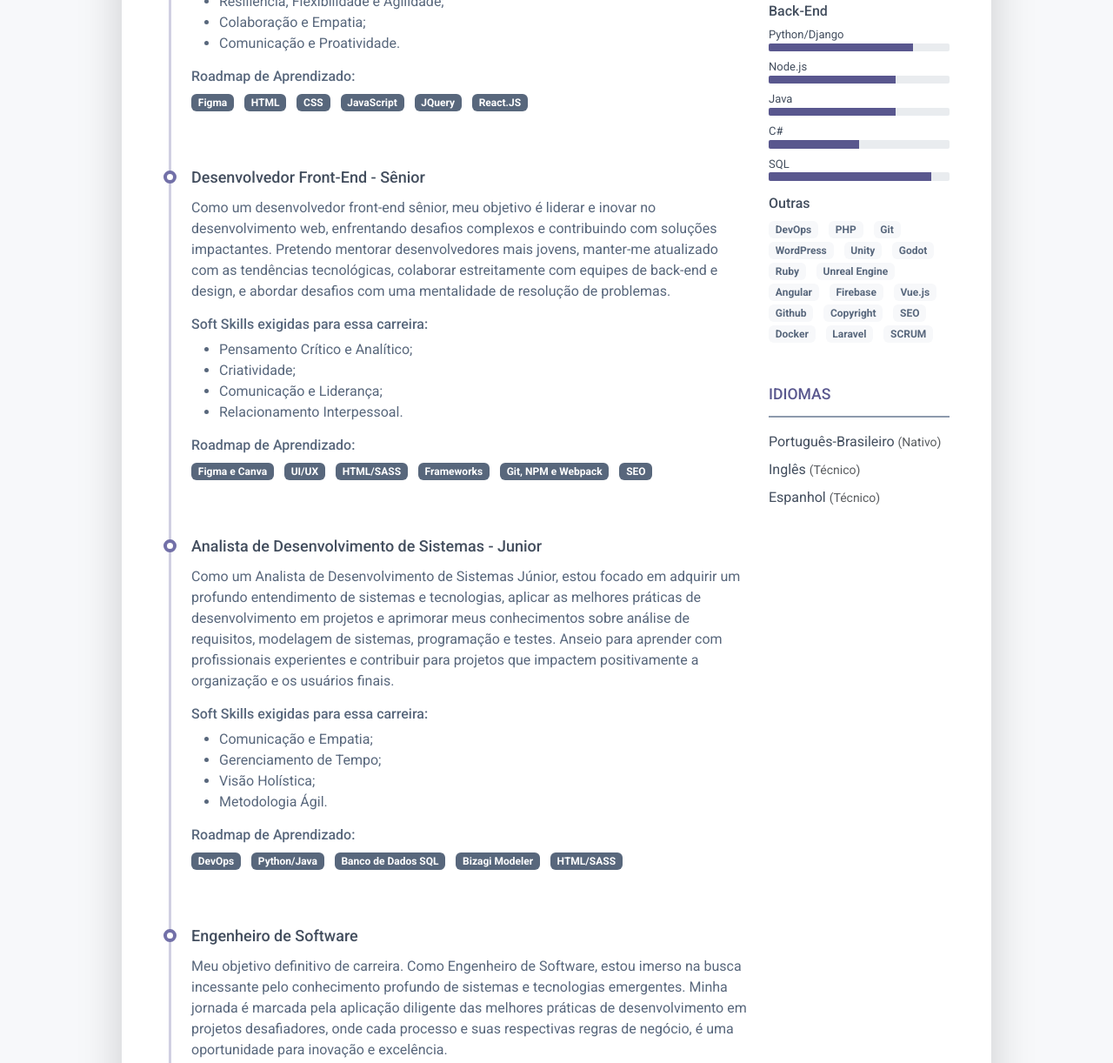
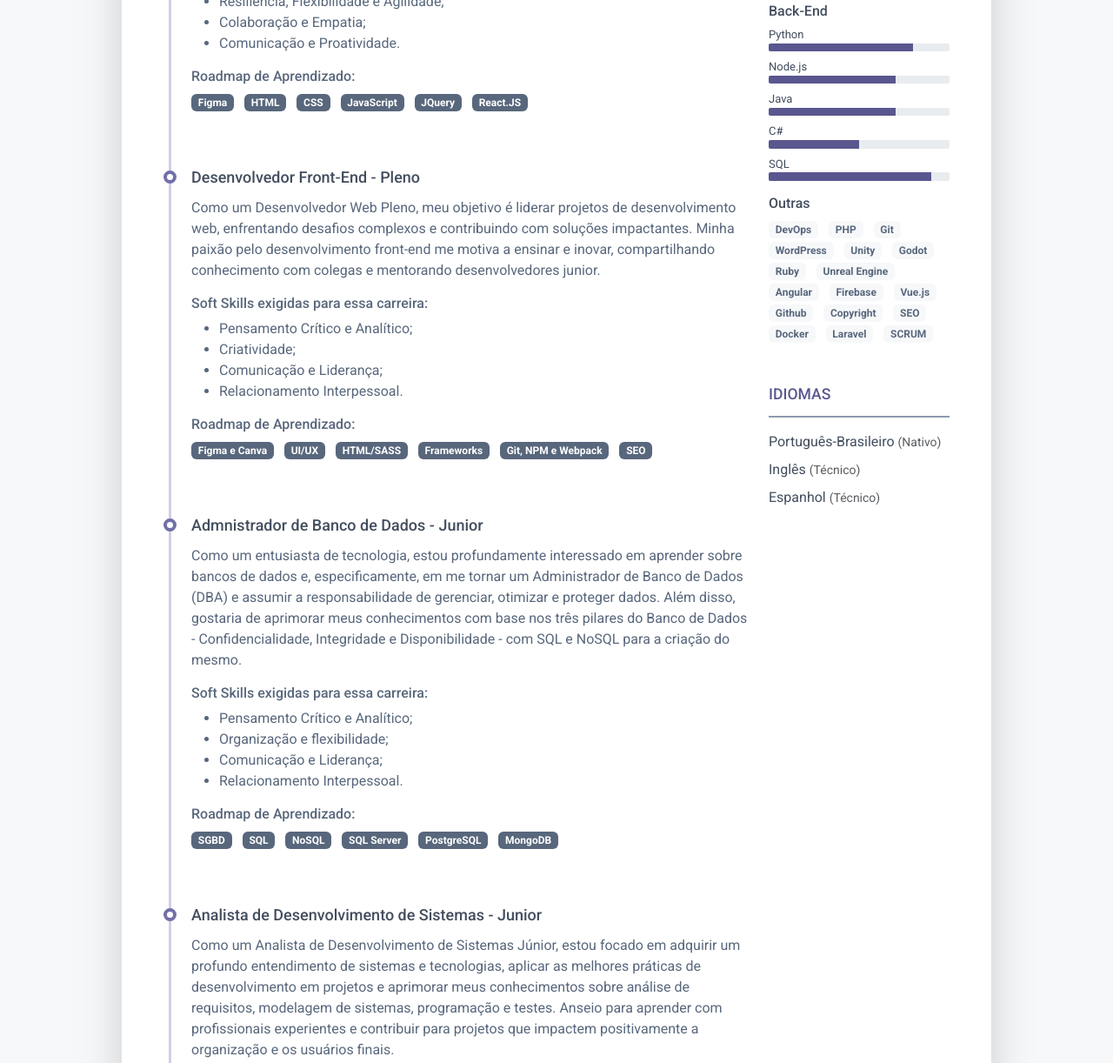
Before and after one commit to ggumarques/CareerPlan, a plain HTML site: page index.html in a window 1280 px wide. Shown: the part 1025-2247 px from the top of the page at 87% size. Drawn offline with Linux system fonts and the light colour scheme.

Commit message:
atualizando com DBA

```diff
--- a/index.html
+++ b/index.html
@@ -98,8 +98,7 @@
 				<div class="row">
 					<div class="col-lg-9">
 						<section class="resume-section experience-section mb-5">
-							<h2 class="resume-section-title text-uppercase font-weight-bold pb-3 mb-3">Mapa de Carreira
-							</h2>
+							<h2 class="resume-section-title text-uppercase font-weight-bold pb-3 mb-3">Mapa de Carreira</h2>
 							<div class="resume-section-content">
 								<div class="resume-timeline position-relative">
 									<article class="resume-timeline-item position-relative pb-5">
@@ -112,7 +111,7 @@
 										</div>
 										<div class="resume-timeline-item-desc">
 											<p>Como um aspirante a desenvolvedor front-end júnior, meu objetivo principal é mergulhar profundamente no mundo do desenvolvimento web e aprender as melhores práticas da indústria. Estou particularmente interessado em dominar, de forma definitiva, tecnologias HTML, CSS e JavaScript, que são as pedras angulares do desenvolvimento front-end.<br>
-											Além disso, estou ansioso para aprimorar meu aprendizado sobre frameworks e bibliotecas populares, como React e Vue.js, que podem me ajudar a criar interfaces de usuário mais dinâmicas e interativas. Também estou ciente da importância do UI/UX, design responsivo e da acessibilidade na web, e pretendo incorporar esses princípios em meu trabalho.</p>
+											Além disso, gostaria de aprimorar meu aprendizado sobre frameworks e bibliotecas populares, como React e Vue.js, que podem me ajudar a criar interfaces de usuário mais dinâmicas e interativas. Também estou ciente da importância do UI/UX, design responsivo e da acessibilidade na web, e pretendo incorporar esses princípios em meu trabalho.</p>
 											</p>
 											<h4 class="resume-timeline-item-desc-heading font-weight-bold">
 												Soft Skills exigidas para essa carreira:
@@ -150,11 +149,11 @@
 
 										<div class="resume-timeline-item-header mb-2">
 											<div class="d-flex flex-column flex-md-row">
-												<h3 class="resume-position-title font-weight-bold mb-1">Desenvolvedor Front-End - Sênior<h3>
+												<h3 class="resume-position-title font-weight-bold mb-1">Desenvolvedor Front-End - Pleno<h3>
 											</div>
 										</div>
 										<div class="resume-timeline-item-desc">
-											<p>Como um desenvolvedor front-end sênior, meu objetivo é liderar e inovar no desenvolvimento web, enfrentando desafios complexos e contribuindo com soluções impactantes. Pretendo mentorar desenvolvedores mais jovens, manter-me atualizado com as tendências tecnológicas, colaborar estreitamente com equipes de back-end e design, e abordar desafios com uma mentalidade de resolução de problemas.</p>
+											<p>Como um Desenvolvedor Web Pleno, meu objetivo é liderar projetos de desenvolvimento web, enfrentando desafios complexos e contribuindo com soluções impactantes. Minha paixão pelo desenvolvimento front-end me motiva a ensinar e inovar, compartilhando conhecimento com colegas e mentorando desenvolvedores junior.</p>
 											<h4 class="resume-timeline-item-desc-heading font-weight-bold">
 												Soft Skills exigidas para essa carreira:
 											</h4>
@@ -179,6 +178,46 @@
 														class="badge bg-secondary badge-pill">Git, NPM e Webpack</span></li>
 												<li class="list-inline-item"><span
 														class="badge bg-secondary badge-pill">SEO</span></li>
+											</ul>
+										</div>
+
+									</article>
+
+									<article class="resume-timeline-item position-relative pb-5">
+
+										<div class="resume-timeline-item-header mb-2">
+											<div class="d-flex flex-column flex-md-row">
+												<h3 class="resume-position-title font-weight-bold mb-1">Admnistrador de Banco de Dados - Junior<h3>
+											</div>
+										</div>
+										<div class="resume-timeline-item-desc">
+											<p>Como um entusiasta de tecnologia, estou profundamente interessado em aprender sobre bancos de dados e, especificamente, em me tornar um Administrador de Banco de Dados (DBA) e assumir a responsabilidade de gerenciar, otimizar e proteger dados.
+											Além disso, gostaria de aprimorar meus conhecimentos com base nos três pilares do Banco de Dados - Confidencialidade, Integridade e Disponibilidade - com SQL e NoSQL para a criação do mesmo.
+											</p>
+											<h4 class="resume-timeline-item-desc-heading font-weight-bold">
+												Soft Skills exigidas para essa carreira:
+											</h4>
+											<ul>
+												<li>Pensamento Crítico e Analítico;</li>
+												<li>Organização e flexibilidade;</li>
+												<li>Comunicação e Liderança;</li>
+												<li>Relacionamento Interpessoal.</li>
+											</ul>
+											<h4 class="resume-timeline-item-desc-heading font-weight-bold">
+												Roadmap de Aprendizado:</h4>
+											<ul class="list-inline">
+												<li class="list-inline-item"><span
+														class="badge bg-secondary badge-pill">SGBD</span></li>
+												<li class="list-inline-item"><span
+														class="badge bg-secondary badge-pill">SQL </span></li>
+												<li class="list-inline-item"><span
+														class="badge bg-secondary badge-pill">NoSQL</span></li>
+												<li class="list-inline-item"><span
+														class="badge bg-secondary badge-pill">SQL Server</span></li>
+												<li class="list-inline-item"><span
+														class="badge bg-secondary badge-pill">PostgreSQL</span></li>
+												<li class="list-inline-item"><span
+														class="badge bg-secondary badge-pill">MongoDB</span></li>
 											</ul>
 										</div>
 
@@ -246,11 +285,11 @@
 												Roadmap de Aprendizado:</h4>
 											<ul class="list-inline">
 												<li class="list-inline-item"><span
-														class="badge bg-secondary badge-pill">Análise de Requisitos (RF/RFN)</span></li>
+														class="badge bg-secondary badge-pill">Análise de Requisitos (RF/RNF)</span></li>
 												<li class="list-inline-item"><span
 														class="badge bg-secondary badge-pill">Modelagem (Bizagi/Astah)</span></li>
 												<li class="list-inline-item"><span
-														class="badge bg-secondary badge-pill">Banco de Dados SQL</span></li>
+														class="badge bg-secondary badge-pill">Banco de Dados</span></li>
 												<li class="list-inline-item"><span
 														class="badge bg-secondary badge-pill">Estrutura de Dados</span></li>
 											</ul>
@@ -325,7 +364,7 @@
 									<h4 class="resume-skills-cat font-weight-bold">Back-End</h4>
 									<ul class="list-unstyled">
 										<li class="mb-2">
-											<div class="resume-skill-name">Python/Django</div>
+											<div class="resume-skill-name">Python</div>
 											<div class="progress resume-progress">
 												<div class="progress-bar theme-progress-bar-dark" role="progressbar"
 													style="width: 80%" aria-valuenow="25" aria-valuemin="0"
```
